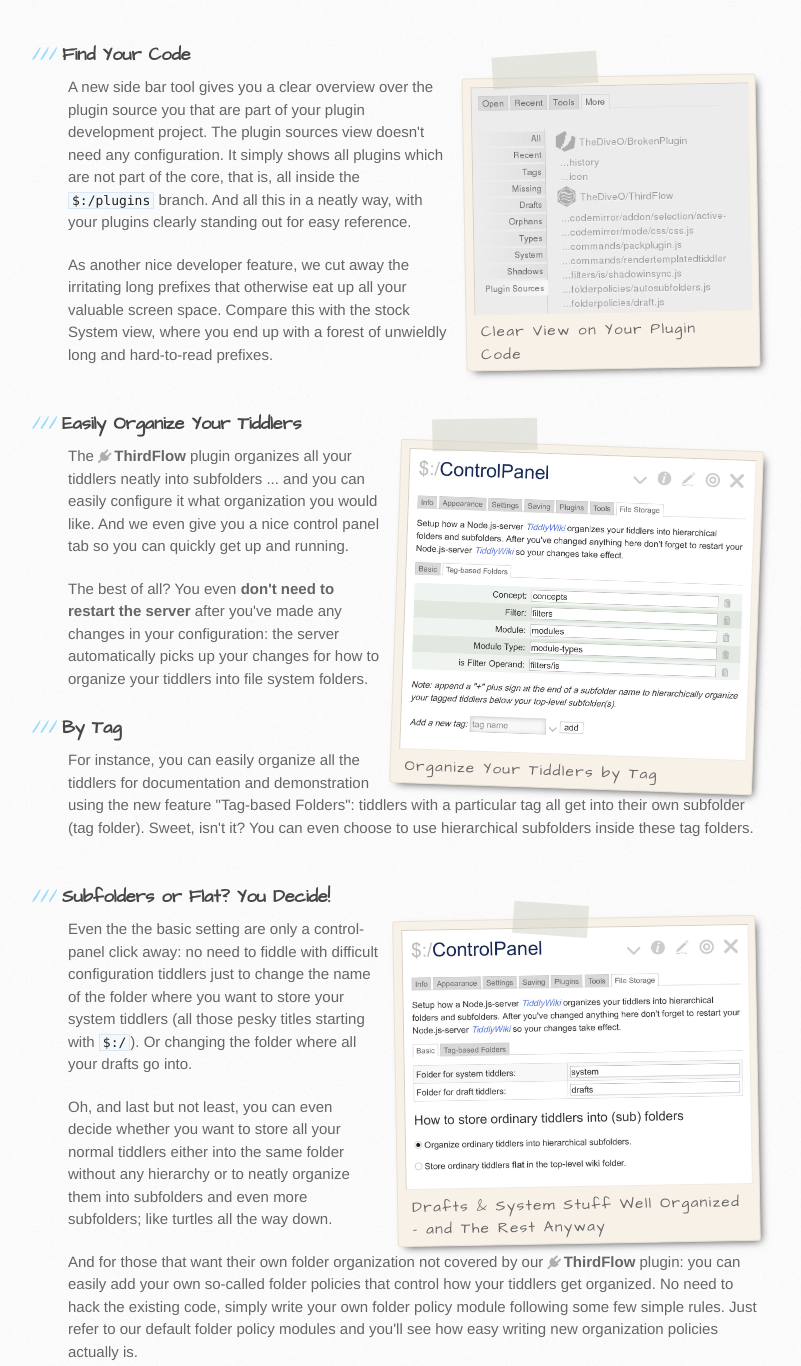
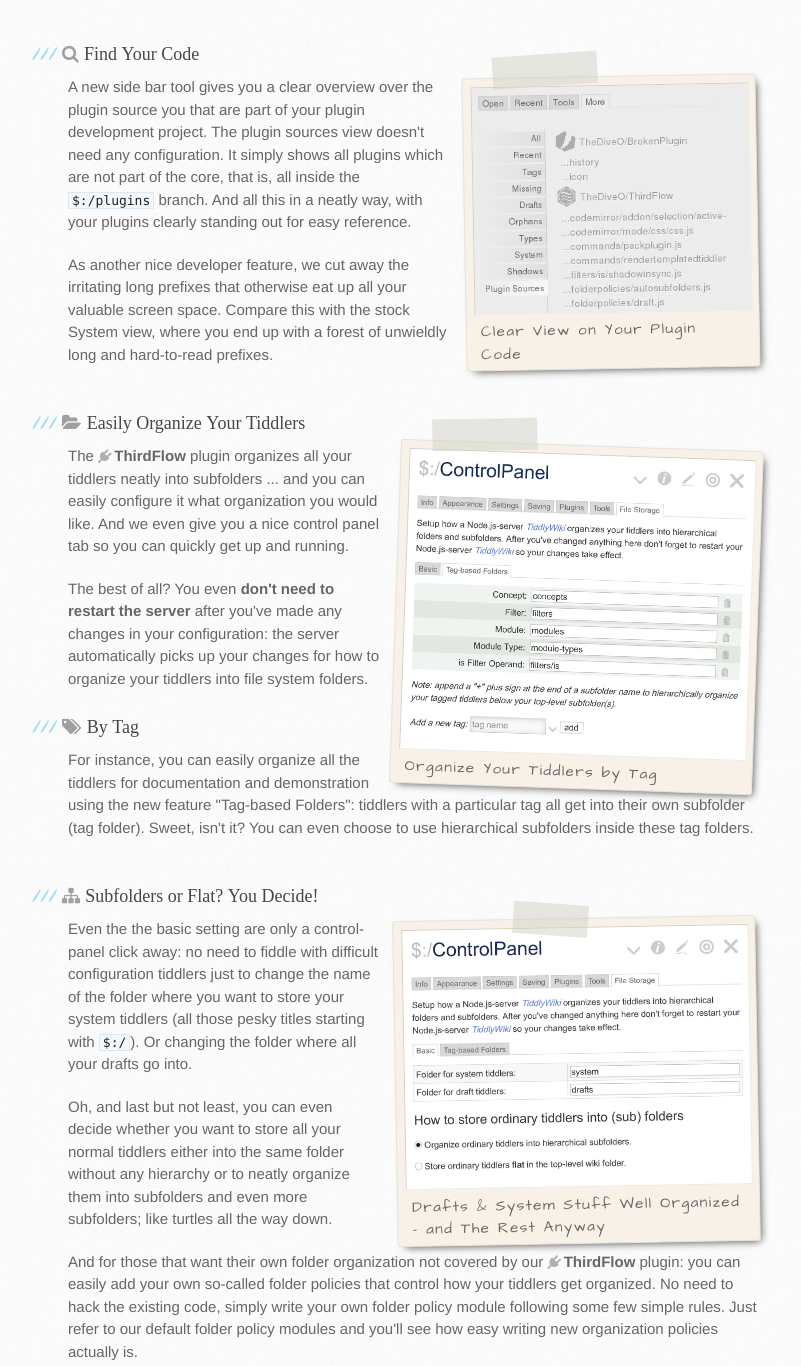
Before and after one commit to thediveo/ThirdFlow, a plain HTML site: page index.html in a window 1280 px wide. Shown: the part 2206-3572 px from the top of the page, without its empty margins (102-903 px from the left). Drawn offline with Linux system fonts and the light colour scheme.

Commit message:
more fa candy

```diff
--- a/index.html
+++ b/index.html
@@ -105,7 +105,7 @@
 
 		  <p class="clear"></p>
 
-          <h3>Editing Your Code Made Fun</h3>
+          <h3><span class="fa fa-edit"></span>Editing Your Code Made Fun</h3>
 
           <figure class="taped-mid framed right rot2" style="width: 40%;">
             <img src="third-flow codemirror editor.jpg"/>
@@ -130,7 +130,7 @@
 
 		  <p class="clear"></p>
 
-          <h3>Find Your Code</h3>
+          <h3><span class="fa fa-search">Find Your Code</h3>
 
           <figure class="taped-left framed right rot-1" style="width: 40%;">
             <img src="third-flow sidebar plugin sources.jpg"/>
@@ -149,7 +149,7 @@
 
 		  <p class="clear"></p>
 
-          <h3>Easily Organize Your Tiddlers</h3>
+          <h3><span class="fa fa-folder-open">Easily Organize Your Tiddlers</h3>
 
           <figure class="taped-left framed right rot2" style="width: 50%;">
             <img src="third-flow file storage setup tags.jpg"/>
@@ -164,7 +164,7 @@
           any changes in your configuration: the server automatically picks up your changes for how to
           organize your tiddlers into file system folders.</p>
 
-          <h3>By Tag</h3>
+          <h3><span class="fa fa-tags">By Tag</h3>
 
           <p>For instance, you can easily organize all the tiddlers for documentation and demonstration using
           the new feature "Tag-based Folders": tiddlers with a particular tag all get into their own subfolder (tag folder).
@@ -172,7 +172,7 @@
 
 		  <p class="clear"></p>
 
-          <h3>Subfolders or Flat? You Decide!</h3>
+          <h3><span class="fa fa-sitemap">Subfolders or Flat? You Decide!</h3>
 
           <figure class="taped-mid framed right rot-1" style="width: 50%;">
             <img src="third-flow file storage setup basic.jpg"/>
@@ -201,7 +201,7 @@
 		  <p class="clear"></p>
 
           <p>Test drive our <a class="wiki" target="_blank" href="output/thirdflow.html">ThirdFlow
-		  plugin</a> and if you are convinced, install it into your own TiddlyWiki projects. Our plugin
+		  plugin</a> and when you are convinced, simply install it into your own TiddlyWiki projects. Our plugin
 		  is Open Source. For details, please refer to the documentation included in the
 		  <a href="https://github.com/TheDiveO/ThirdFlow">ThirdFlow plugin github repository</a>.</p>
 
```
